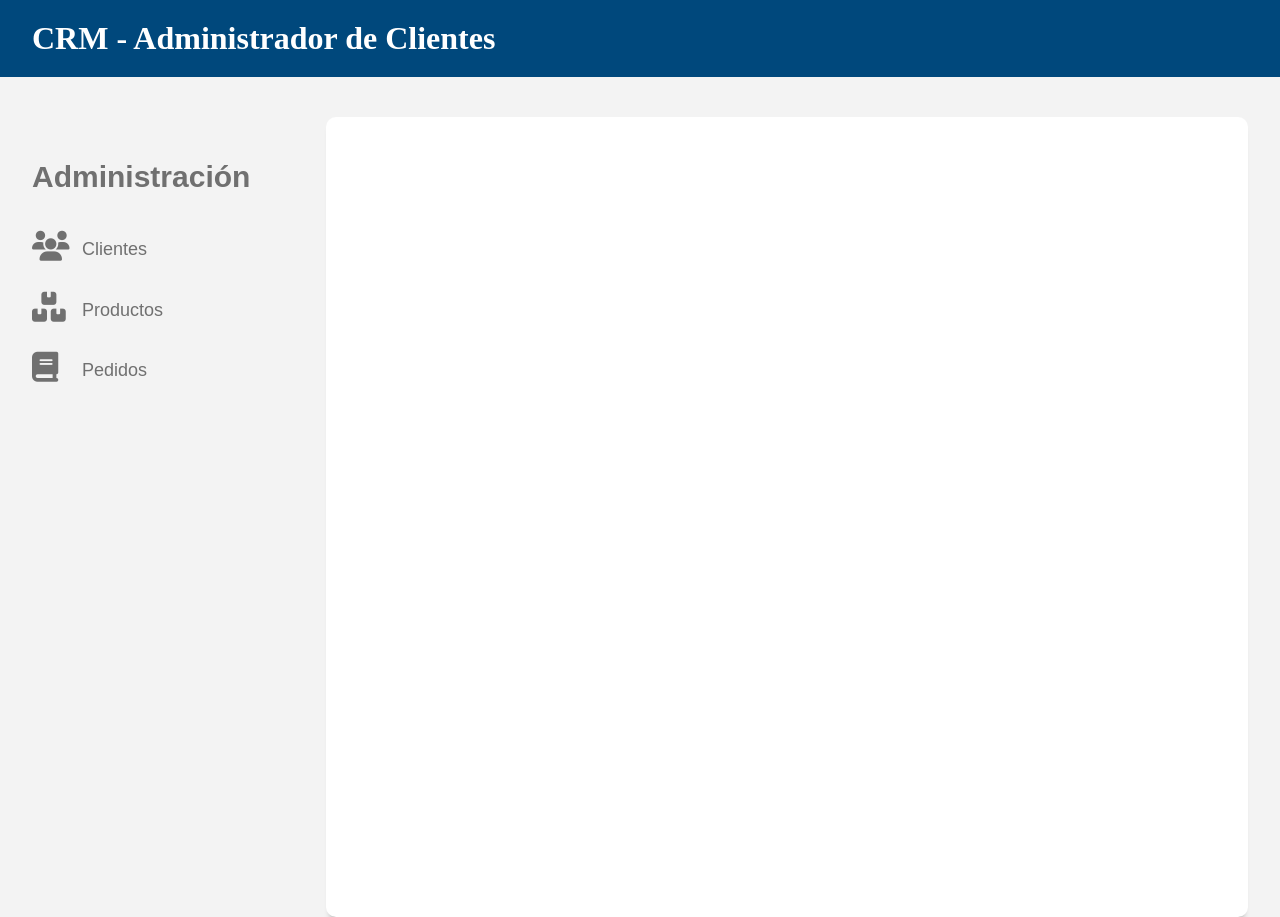
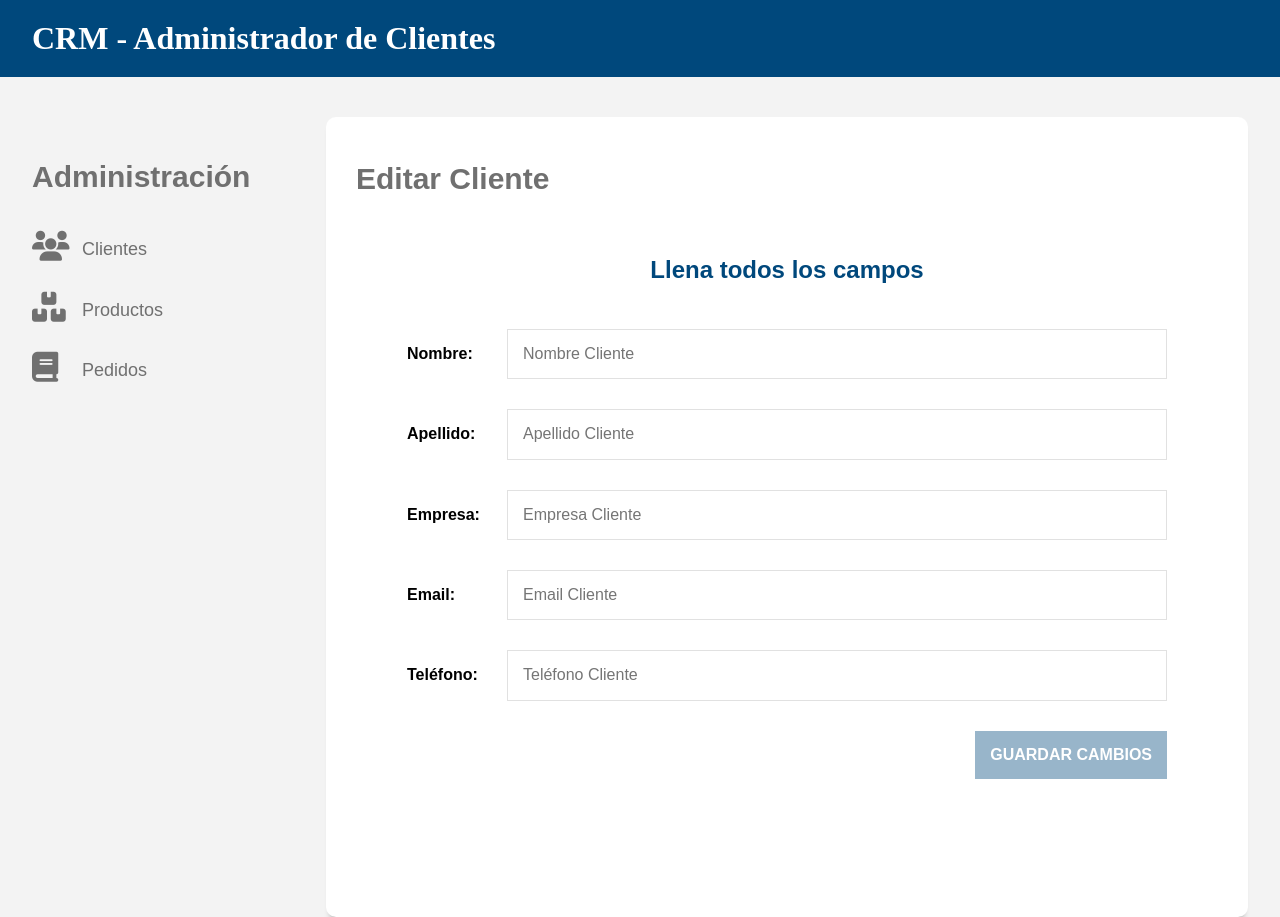
Before and after one commit to Lourdes-1984/CRM, a React (Create React App) app: page /clientes/editar/1 in a window 1280 px wide. Built offline with nearby package versions, Linux system fonts and the light colour scheme; no server answers.

Commit message:
instalacion de sweet alert para mensajes de agregar eliminar actualizar clientes desde el frontend

```diff
--- a/package.json
+++ b/package.json
@@ -11,6 +11,7 @@
     "react-dom": "^18.2.0",
     "react-router-dom": "^6.4.0",
     "react-scripts": "5.0.1",
+    "sweetalert2": "^11.4.33",
     "web-vitals": "^2.1.4"
   },
   "scripts": {
--- a/src/App.js
+++ b/src/App.js
@@ -7,6 +7,8 @@ import NavBar from "./components/layout/NavBar";
 /**COMPONENTES */
 import Clientes from "./components/clientes/Clientes";
 import NuevoCliente from './components/clientes/NuevoCliente';
+import EditarCliente from './components/clientes/EditarCliente';
+
 
 import Pedidos from "./components/pedidos/Pedidos";
 import Productos from "./components/productos/Productos";
@@ -23,6 +25,8 @@ function App() {
             <Routes>
               <Route exact path="/" element={<Clientes />} />
               <Route exact path="/clientes/nuevo" element={<NuevoCliente />} />
+              <Route exact path="/clientes/editar/:id" element={<EditarCliente />} />
+
 
 
                 <Route exact path="productos" element={<Productos />} />
--- a/src/components/clientes/Cliente.js
+++ b/src/components/clientes/Cliente.js
@@ -1,9 +1,37 @@
-import React from 'react'
+import React from 'react';
+import {Link} from 'react-router-dom';
+import Swal from 'sweetalert2';
+import clienteAxios from '../config/axios';
 
 function Cliente({cliente}) {
     //extraer los valores
     const {_id , nombre, apellido, empresa, email, telefono} = cliente;
+   //eliminar un cliente
+   const eliminarCliente = idCliente =>{
+    Swal.fire({
+        title: '¿Estás Seguro?',
+        text: "Un cliente eliminado ya no se puede recuperar!",
+        type: 'warning',
+        showCancelButton: true,
+        confirmButtonColor: '#3085d6',
+        cancelButtonColor: '#d33',
+        confirmButtonText: 'Si, eliminar !',
+        cancelButtonText: 'Cancelar',
+    }).then((result) => {
+        if (result.value) {
+            //llamado a axios
+            clienteAxios.delete(`/clientes/${idCliente}`)
+            .then(res =>{
+                Swal.fire(
+                    'Eliminado!',
+                    res.data.mensaje,
+                    'success'
+                  )
+            })
 
+        }
+      })
+   }
   return (
     <li className="cliente">
     <div className="info-cliente">
@@ -13,11 +41,11 @@ function Cliente({cliente}) {
         <p>{telefono}</p>
     </div>
     <div className="acciones">
-        <a href="#" className="btn btn-azul">
+        <Link to={`/clientes/editar/${_id}`} className="btn btn-azul">
             <i className="fas fa-pen-alt"></i>
             Editar Cliente
-        </a>
-        <button type="button" className="btn btn-rojo btn-eliminar">
+        </Link>
+        <button type="button" className="btn btn-rojo btn-eliminar" onClick={() => eliminarCliente(_id)}>
             <i className="fas fa-times"></i>
             Eliminar Cliente
         </button>
--- a/src/components/clientes/Clientes.js
+++ b/src/components/clientes/Clientes.js
@@ -10,18 +10,19 @@ function Clientes(){
     //trabajar con el  state
     //clientes = state guardarClientes = funcion para guardar el state
     const [clientes, guardarClientes] = useState([])
-    //query a la api
+
+    useEffect(()=>{
+        //query a la api
     const consultarAPI = async ()=>{
-       const clientesConsulta = await clienteAxios.get('/clientes');
+        const clientesConsulta = await clienteAxios.get('/clientes');
 
-       //colocar el resultado en el state
-       guardarClientes( clientesConsulta.data)
+        //colocar el resultado en el state
+        guardarClientes( clientesConsulta.data)
 
 
-    }
-    useEffect(()=>{
+     }
         consultarAPI();
-    }, []);
+    }, [clientes]);
     return(
         <Fragment>
             <h2> Clientes</h2>
--- /dev/null
+++ b/src/components/clientes/EditarCliente.js
@@ -0,0 +1,128 @@
+import React, {Fragment, useState , useEffect}  from 'react';
+import { useParams } from 'react-router-dom';
+import { useNavigate } from 'react-router-dom';
+ import Swal from 'sweetalert2';
+ import clienteAxios from '../config/axios';
+
+
+
+function EditarCliente() {
+    //obtener el id
+    const {id} = useParams();
+    const navigate = useNavigate();
+    console.log(id)
+
+    //cliente = state guadarCliente = funcion para guardad el state
+        const [cliente, datosCliente]= useState({
+            nombre:'',
+            apellido:'',
+            empresa:'',
+            email:'',
+            telefono:''
+        });
+        //QUERY A LA API
+        const consultarAPI = async ()=>{
+            const clienteConsulta = await clienteAxios.get(`/clientes/${id}`)
+            console.log(clienteConsulta.data)
+
+            //colocar en el state
+            datosCliente(clienteConsulta.data)
+        }
+        //useEffect , cuando el componente carga
+        useEffect(() =>{
+            consultarAPI()
+        },[])
+        //leer los datos del formulario
+        const actualizarState = e =>{
+            //almacenar lo que el usuario escribe en el state
+            datosCliente({
+                //obtener una co´pia del state actual
+            ...cliente,
+            [e.target.name]  : e.target.value
+            })
+        }
+        //envia una peticion por axios para actualizar cliente
+        const actualizarCliente = e =>{
+            e.preventDefault();
+
+            //enviar peticion por axios
+            clienteAxios.put(`/clientes/${cliente._id}`,cliente)
+            .then(res =>{
+                //validar si hay error en momgo
+                if(res.data.code ===11000){
+                    Swal.fire({
+                        type:'error',
+                        title:'Hubo un error',
+                        text:'El cliente ya existe'
+                    })
+                }
+                else{
+                    Swal.fire(
+                        'Correcto!',
+                        'Se actualizo Correctamente',
+                        'success'
+                      )
+                }
+                setTimeout(()=>{
+                     //Redireccionar
+                navigate('/')
+                },1000)
+
+
+            })
+        }
+
+
+
+        //validar el formulario
+        const validarCliente=() =>{
+            //DESTRUCTURANDO
+            const{nombre,apellido,empresa,email,telefono}= cliente;
+            //revisar que las propiedades del state temgam contendio
+            let valido = !nombre.length ||  !apellido.length || !empresa.length || !email.length || !telefono.length;
+            //retur true o false
+            return valido
+        }
+  return (
+   <Fragment>
+     <h2>Editar Cliente</h2>
+     <form onSubmit={actualizarCliente}>
+                <legend>Llena todos los campos</legend>
+
+                <div className="campo">
+                    <label>Nombre:</label>
+                    <input type="text" placeholder="Nombre Cliente" name="nombre" onChange={actualizarState} value ={cliente.nombre}/>
+                </div>
+
+                <div className="campo">
+                    <label>Apellido:</label>
+                    <input type="text" placeholder="Apellido Cliente" name="apellido"  onChange={actualizarState}  value ={cliente.apellido}/>
+                </div>
+
+                <div className="campo">
+                    <label>Empresa:</label>
+                    <input type="text" placeholder="Empresa Cliente" name="empresa"  onChange={actualizarState} value ={cliente.empresa}/>
+                </div>
+
+                <div className="campo">
+                    <label>Email:</label>
+                    <input type="email" placeholder="Email Cliente" name="email"  onChange={actualizarState} value ={cliente.email}/>
+                </div>
+
+                <div className="campo">
+                    <label>Teléfono:</label>
+                    <input type="tel" placeholder="Teléfono Cliente" name="telefono"  onChange={actualizarState} value ={cliente.telefono}/>
+                </div>
+
+                <div className="enviar">
+                        <input type="submit" className="btn btn-azul" value="Guardar Cambios"  disabled={validarCliente()}/>
+                </div>
+
+            </form>
+
+   </Fragment>
+  )
+}
+//HOC higherOrderComponent =componente de order superior
+// un componente de orden superior es una función que toma un componente y devuelve un nuevo componente.
+export default EditarCliente;
--- a/src/components/clientes/NuevoCliente.js
+++ b/src/components/clientes/NuevoCliente.js
@@ -1,7 +1,12 @@
 import React, {Fragment, useState}  from 'react';
-import clienteAxios from '../config/axios'
+import { useNavigate } from 'react-router-dom';
+import Swal from 'sweetalert2';
+import clienteAxios from '../config/axios';
+
+
 
 function NuevoCliente() {
+    const navigate = useNavigate();
     //cliente = state guadarCliente = funcion para guardad el state
         const [cliente, guardarClientes]= useState({
             nombre:'',
@@ -28,11 +33,26 @@ function NuevoCliente() {
                 //enviar peticion
                 clienteAxios.post('/clientes', cliente)
                 .then(res=>{
-                    //validar si error en momgo
+                    //validar si hay error en momgo
                     if(res.data.code ===11000){
-                        console.log('Eroor de duplicado de mongo')
+                        Swal.fire({
+                            type:'error',
+                            title:'Hubo un error',
+                            text:'El cliente ya existe'
+                        })
                     }
-                    console.log(res)
+                    else{
+                        Swal.fire(
+                            'Se agrego nuevo cliente!',
+                            res.data.mensaje,
+                            'success'
+                          )
+                    }
+                    setTimeout(()=>{
+                        //REDIRECCIONAR
+                   navigate('/');
+                    },1000)
+
                 });
             }
 
@@ -86,5 +106,6 @@ function NuevoCliente() {
    </Fragment>
   )
 }
-
-export default NuevoCliente
+//HOC higherOrderComponent =componente de order superior
+// un componente de orden superior es una función que toma un componente y devuelve un nuevo componente.
+export default NuevoCliente;
```
Also changed, not shown: 2 other files (tests, documents, lock files or other folders).
